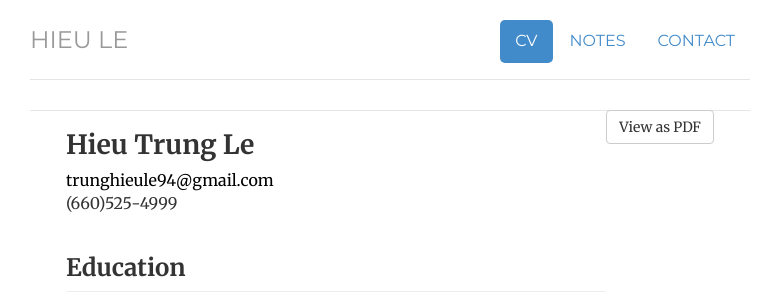
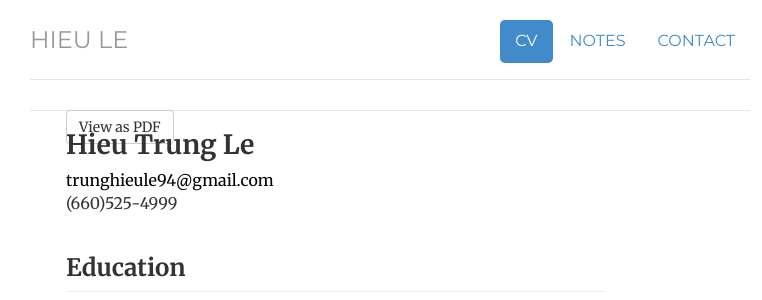
Before and after one commit to hieule22/hieule22.github.io, a Jekyll site: the page built from cv/index.html, in a window 1280 px wide. Shown: the top 300 px of the page, without its empty margins (250-1012 px from the left). Built offline with Jekyll 4.4.1, drawn with Linux system fonts in a browser that asks for light colours.

Commit message:
Update index.html

```diff
--- a/cv/index.html
+++ b/cv/index.html
@@ -9,7 +9,11 @@ contact: passive
 description: Current CV for Hieu Le.
 ---
 <div class="cv">
-	<a href="/resume/160529.pdf" class="btn btn-default pull-right" title="View resume as PDF">View as PDF</a>
+	<a href="/resume/160529.pdf" class="btn btn-default pull-right" id="pdf-view-btn" title="View resume as PDF">View as PDF</a>
+
+	<style>
+		#pdf-view-btn { position: absolute; }
+	</style>
 
 	<!-- Content -->
 	<div class="col-lg-10">
```
